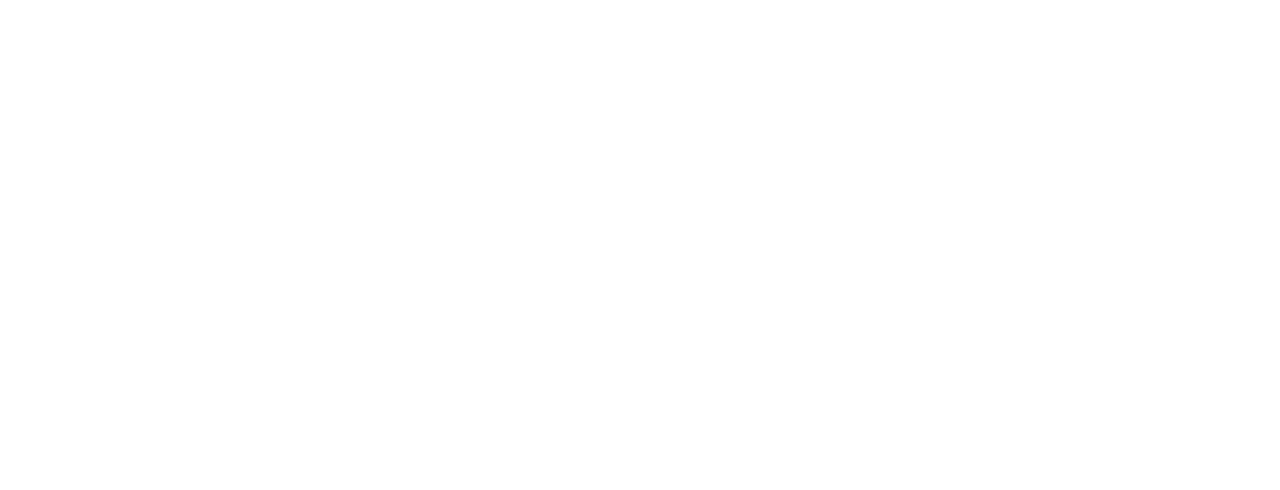
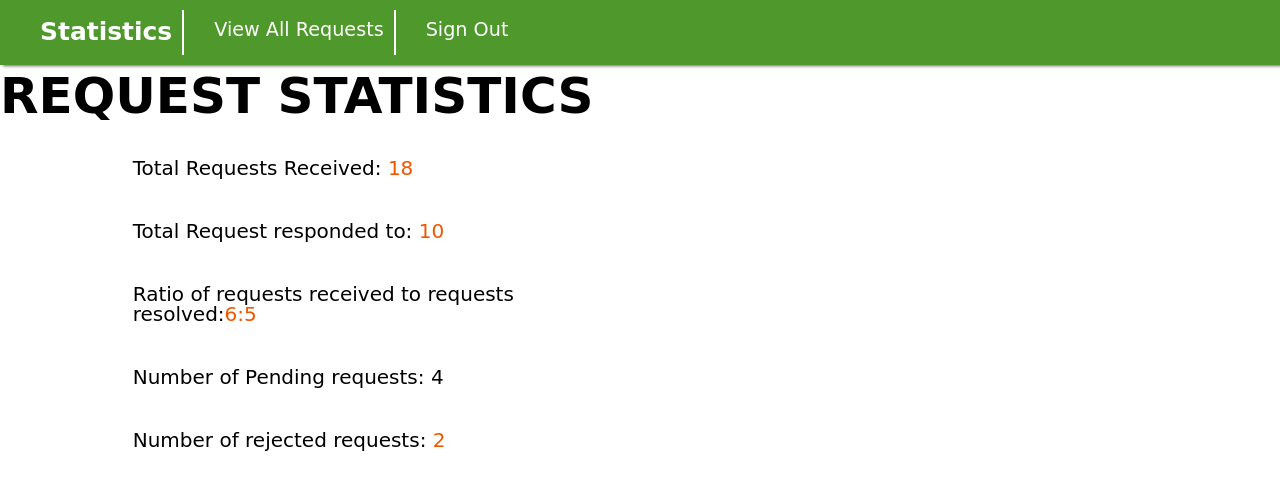
Before and after one commit to chidioguejiofor/maintenanceApp, a plain HTML site: page UI/html/engineerStats.html in a window 1280 px wide. Drawn offline with Linux system fonts and the light colour scheme.

Commit message:
Adds finishing touches to UI
All the UI are now complete with navigation implemented

```diff
--- a/UI/css/requestPage.css
+++ b/UI/css/requestPage.css
@@ -37,13 +37,14 @@
     background-color:  rgb( 79,152, 43);
     box-shadow: 3px 1px 3px rgba(0 , 0 ,0 ,0.6);
 }
-.requests{
+.requests, .statistics{
 
     justify-self: flex-start;
     align-self: flex-start;
 }
 
-.requests div{
+
+.requests div, .statistics div{
     margin-top: 1%;
 }
 
@@ -51,7 +52,9 @@
    font-size: 1.3em;
    font-weight: bold;
 }
-.requests div li{
+
+
+.statistics div li, .requests div li{
     margin-top: 15px;
     background-color:rgba( 67,207,  0, 0.3);
     color: black;
@@ -61,6 +64,13 @@
     font-size: 20px;
     font-family: 'Shadows Into Light', cursive, serif;
 
+}
+
+.statistics div li {
+    text-align: center;
+    background-color: inherit;
+    margin-left: 20%;
+    text-align: left;
 }
 
 .requests div li:hover{
@@ -116,9 +126,8 @@
 
 
 
-#approved-controls{
+.control-group, #approved-controls{
     transition:  opacity 400ms ease-in;
-    opacity: 0;
 }
 
 img{
--- a/UI/css/signup-signin.css
+++ b/UI/css/signup-signin.css
@@ -2,8 +2,8 @@
 .user{
 
     background-image: linear-gradient(
-      rgba(0, 0, 0, 0.5),
-      rgba(0, 0, 0, 0.5)
+      rgba(0, 0, 0, 0.8),
+      rgba(0, 0, 0, 0.8)
     ),
     url('../images/background.jpg');
 
@@ -65,12 +65,7 @@ body{
 .box-8{
     flex: 8;
 }
-input{
-    height: 80%;
-    width: 100%;
-    padding-left: 10px;
 
-}
 button{
   font-size: 18px;
 
--- a/UI/html/engineerStats.html
+++ b/UI/html/engineerStats.html
@@ -4,9 +4,47 @@
     <meta charset="UTF-8">
     <meta name="viewport" content="width=device-width, initial-scale=1.0">
     <meta http-equiv="X-UA-Compatible" content="ie=edge">
-    <title>Document</title>
+    <title>Request Page</title>
+
+    <link rel="stylesheet" href="../css/styles.css">
+    <link rel="stylesheet" href="../css/requestPage.css">
 </head>
 <body>
 
+
+        <div class="top-nav">
+                <div class="selected">
+                    <a href="engineerStats.html">Statistics</a>
+                </div>
+                <div >
+                        <a href="engineerRequestsPage.html">View All Requests</a>
+                    </div>
+                    <div>
+                            <a href="index.html">Sign Out</a>
+                    </div>
+
+
+            </div>
+
+
+    <div class = " manage-request ">
+        <div class ="statistics">
+
+
+            <div>
+                    <h1>REQUEST STATISTICS</h1>
+                    <ul class= "request-details">
+                        <li> Total Requests Received:  <span>18</span></li>
+                            <li >Total Request responded to: <span>10</span></li>
+                            <li >Ratio of requests received to requests resolved:<span>6:5</span></li>
+                            <li >Number of Pending requests: <spandiv>4</span></li>
+                            <li>Number of rejected requests: <span>2</span></li>
+                        </ul>
+            </div>
+
+
+        </div>
+
+    </div>
 </body>
 </html>
```
Also changed, not shown: UI/html/manageRequest.html (+8 -4 lines), UI/html/rejectRequest.html (+1 -2 lines), UI/html/signinSignup.html (+3 -3 lines), UI/js/requestPage.js (+12 -1 lines).
